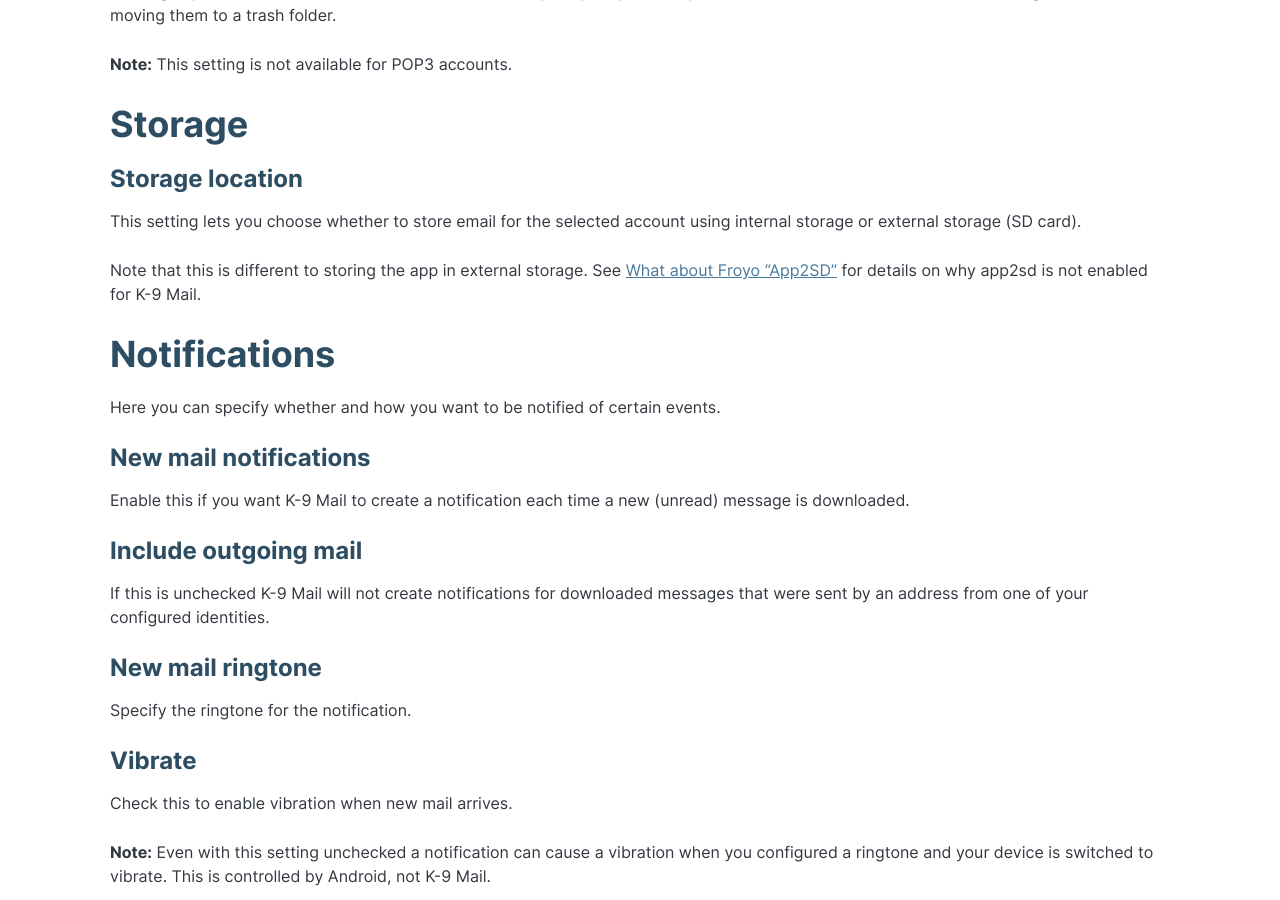
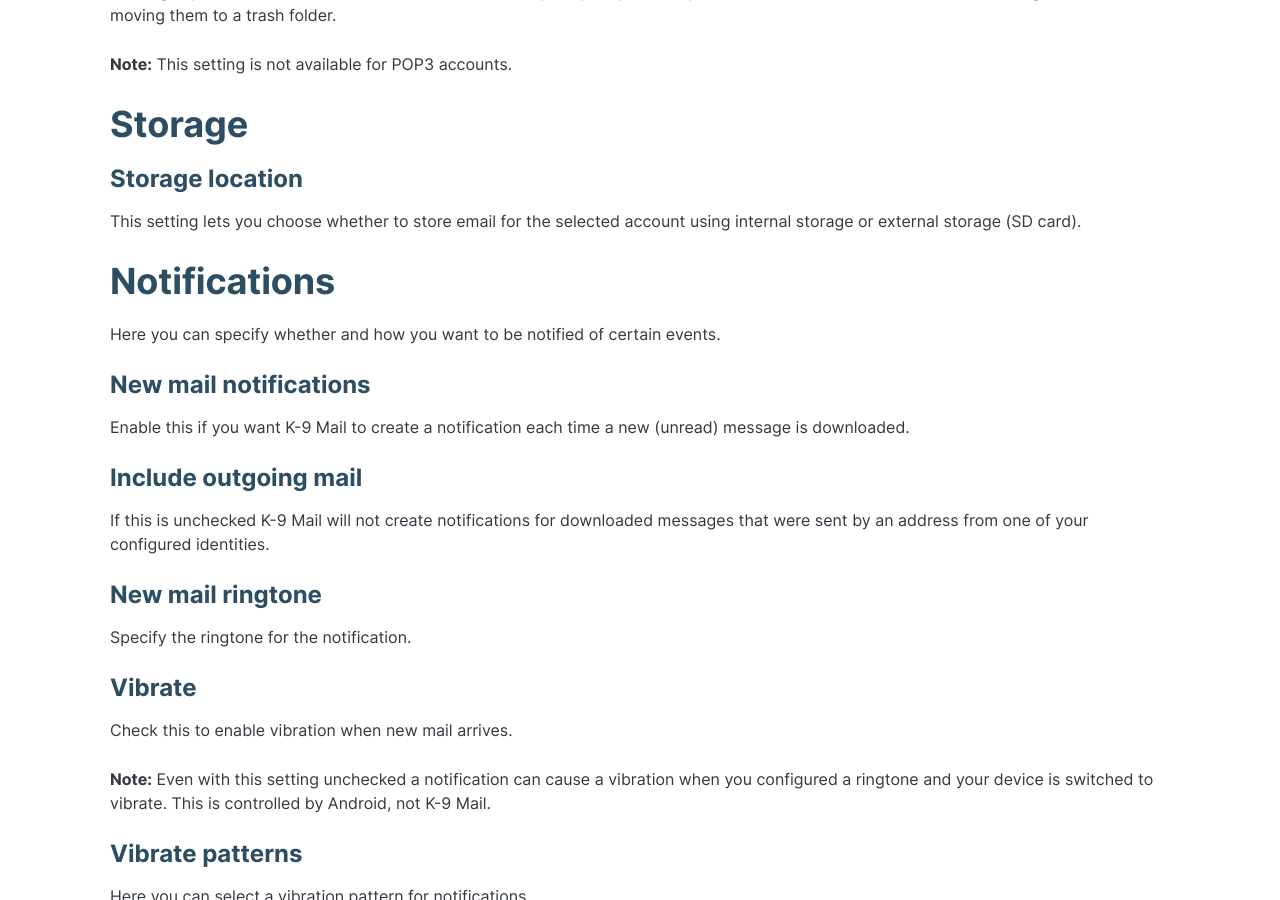
Before and after one commit to k9mail/k9mail.app, a Jekyll site: the page built from _documentation/settings/account.md, in a window 1280 px wide and 900 px high, scrolled down 8457 px. Built offline with Jekyll 4.4.1, drawn with Linux system fonts in a browser that asks for light colours.

Commit message:
Remove paragraph about App2SD

```diff
--- a/_documentation/settings/account.md
+++ b/_documentation/settings/account.md
@@ -271,8 +271,6 @@ Messages you delete in K-9 Mail are moved to the folder you specify here. If you
 ### Storage location
 This setting lets you choose whether to store email for the selected account using internal storage or external storage (SD card).
 
-Note that this is different to storing the app in external storage. See [What about Froyo "App2SD"](Storage#what-about-froyo-app2sd) for details on why app2sd is not enabled for K-9 Mail.
-
 
 ## Notifications
 Here you can specify whether and how you want to be notified of certain events.
```
